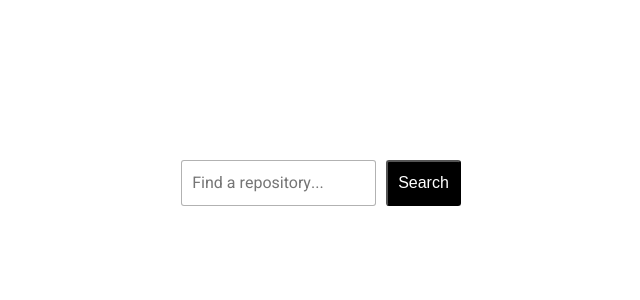
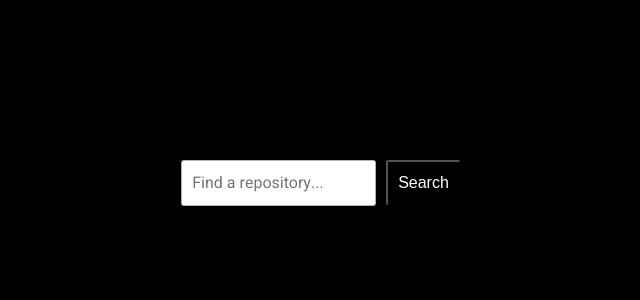
Before and after one commit to koz/github-repo-search, a React app: page / in a window 1280 px wide. Shown: the top 300 px of the page, without its empty margins (319-959 px from the left). Built offline with nearby package versions, Linux system fonts and the light colour scheme.

Commit message:
Change body color and background

```diff
--- a/src/styles/global.js
+++ b/src/styles/global.js
@@ -1,4 +1,5 @@
 import { createGlobalStyle } from 'styled-components';
+import { black, white } from './colors';
 
 export const GlobalStyle = createGlobalStyle`
 html, body, div, span, applet, object, iframe,
@@ -29,6 +30,8 @@ html {
   font-size: 62.5%; /* 1 rem = 10px; 10px/16px = 62.5% */
 }
 body {
+	background-color: ${black};
+	color: ${white};
 	line-height: 1;
 	font-size: 1.6rem; /* resets default font-size to 16px (and scales what user defines in browser settings) */
 }
```
